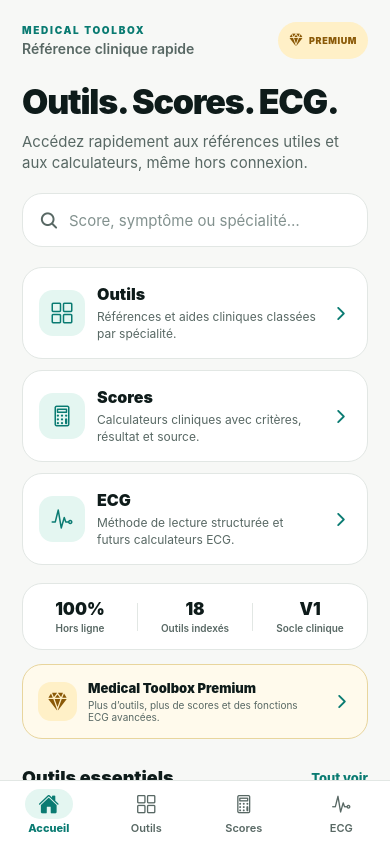
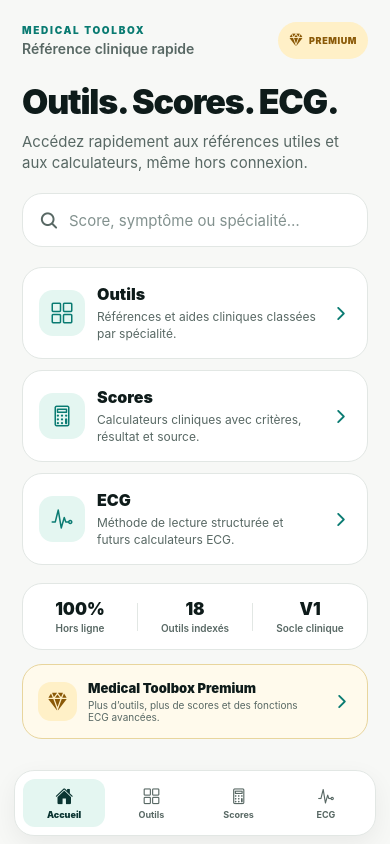
Before and after one commit to TOKYO203/tools, a React Native app: screen / in a window 390 px wide. Built offline with nearby package versions, Linux system fonts and the light colour scheme.

Commit message:
style: redesign bottom navigation for premium UI

```diff
--- a/src/components/BottomNav.tsx
+++ b/src/components/BottomNav.tsx
@@ -1,8 +1,10 @@
 import Ionicons from '@expo/vector-icons/Ionicons';
 import { Pressable, StyleSheet, Text, View } from 'react-native';
-import { colors } from '../theme/tokens';
+import { useSafeAreaInsets } from 'react-native-safe-area-context';
+import { colors, radius, shadow } from '../theme/tokens';
 
 export type AppTab = 'home' | 'catalogue' | 'learn' | 'progress';
+
 const items: { key: AppTab; label: string; icon: keyof typeof Ionicons.glyphMap }[] = [
   { key: 'home', label: 'Accueil', icon: 'home-outline' },
   { key: 'catalogue', label: 'Outils', icon: 'grid-outline' },
@@ -11,28 +13,50 @@
 ];
 
 export function BottomNav({ active, onChange }: { active: AppTab; onChange: (tab: AppTab) => void }) {
+  const insets = useSafeAreaInsets();
+
   return (
+    <View style={[styles.shell, { paddingBottom: Math.max(insets.bottom, 8) }]}>
       <View style={styles.nav} accessibilityRole="tablist">
         {items.map((item) => {
           const selected = active === item.key;
+          const activeColor = item.key === 'learn' ? colors.violet : colors.tealDark;
+          const activeBg = item.key === 'learn' ? colors.violetSoft : colors.mint;
           return (
-          <Pressable key={item.key} accessibilityRole="tab" accessibilityState={{ selected }} onPress={() => onChange(item.key)} style={styles.item}>
-            <View style={[styles.iconWrap, selected && styles.iconWrapActive]}>
-              <Ionicons name={selected ? item.icon.replace('-outline', '') as keyof typeof Ionicons.glyphMap : item.icon} size={21} color={selected ? colors.teal : colors.muted} />
-            </View>
-            <Text style={[styles.label, selected && styles.labelActive]}>{item.label}</Text>
+            <Pressable
+              key={item.key}
+              accessibilityRole="tab"
+              accessibilityState={{ selected }}
+              onPress={() => onChange(item.key)}
+              style={({ pressed }) => [styles.item, selected && { backgroundColor: activeBg }, pressed && styles.pressed]}
+            >
+              <Ionicons
+                name={selected ? item.icon.replace('-outline', '') as keyof typeof Ionicons.glyphMap : item.icon}
+                size={18}
+                color={selected ? activeColor : colors.muted}
+              />
+              <Text style={[styles.label, selected && { color: activeColor, fontWeight: '900' }]}>{item.label}</Text>
             </Pressable>
           );
         })}
+      </View>
     </View>
   );
 }
 
 const styles = StyleSheet.create({
-  nav: { flexDirection: 'row', backgroundColor: colors.surface, borderTopWidth: 1, borderTopColor: colors.line, paddingTop: 8, paddingBottom: 9 },
-  item: { flex: 1, alignItems: 'center', gap: 2 },
-  iconWrap: { height: 30, minWidth: 48, alignItems: 'center', justifyContent: 'center', borderRadius: 16 },
-  iconWrapActive: { backgroundColor: colors.mint },
-  label: { fontSize: 11, fontWeight: '600', color: colors.muted },
-  labelActive: { color: colors.teal, fontWeight: '800' },
+  shell: { backgroundColor: colors.canvas, paddingHorizontal: 14, paddingTop: 8 },
+  nav: {
+    flexDirection: 'row',
+    gap: 5,
+    padding: 8,
+    backgroundColor: colors.surface,
+    borderWidth: 1,
+    borderColor: colors.line,
+    borderRadius: radius.md,
+    ...shadow,
+  },
+  item: { flex: 1, minHeight: 48, alignItems: 'center', justifyContent: 'center', gap: 3, borderRadius: 12 },
+  label: { fontSize: 9, fontWeight: '700', color: colors.muted },
+  pressed: { opacity: 0.72 },
 });
```
Lines whose indentation alone changed are shown as unchanged.
